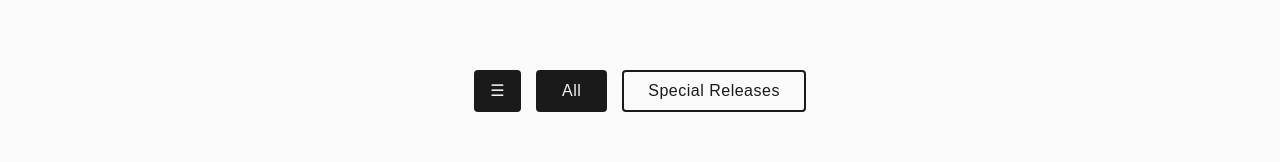
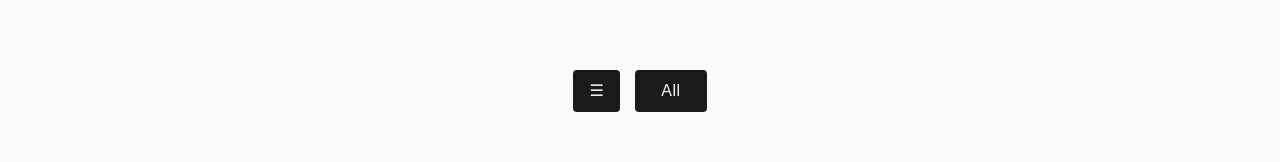
Before and after one commit to Henderson590/clothing-website, a React (Vite) app: page /shop in a window 1280 px wide. Shown: the part 247-409 px from the top of the page. Built offline with nearby package versions, Linux system fonts and the light colour scheme.

Commit message:
removed category group

```diff
--- a/src/data/products.js
+++ b/src/data/products.js
@@ -63,7 +63,7 @@ export const products = [
     price: 30,
     description: "• The Define Defiance Long Sleeve is made from 100% cotton. \n• Due to the nature of the garment dye process, each shirt will have a slight variation in shade. \n• Standard fit with a relaxed and easy feel. \nATTENTION: This is a pre-purchase item and will ship when the pre-purchase period ends. Also, please allow time for production and shipping of the item.*",
     category: "Define Defiance",
-    categoryGroup: "Special Releases",
+    categoryGroup: "",
     addToGroup: true, // Set to false to hide this category from grouped filters
     sizes: ["S", "M", "L", "XL", "2XL"],
     colors: ["Black", "White", "Grey"], // More colors will be added later
@@ -82,7 +82,7 @@ export const products = [
     price: 30,
     description: "• The Define Defiance Zip-Up Hoodie is made from 60% Cotton, 40% Polyester. \n• Will shrink around 6% after first wash. \n• Standard fit with a relaxed and easy feel. \nATTENTION: This is a pre-purchase item and will ship when the pre-purchase period ends. Also, please allow time for production and shipping of the item.*",
     category: "Define Defiance",
-    categoryGroup: "Special Releases",
+    categoryGroup: "",
     addToGroup: true, // Set to false to hide this category from grouped filters
     sizes: ["S", "M", "L", "XL", "2XL", "3XL"],
     colors: ["Black", "White", "Grey"], // More colors will be added later
```
